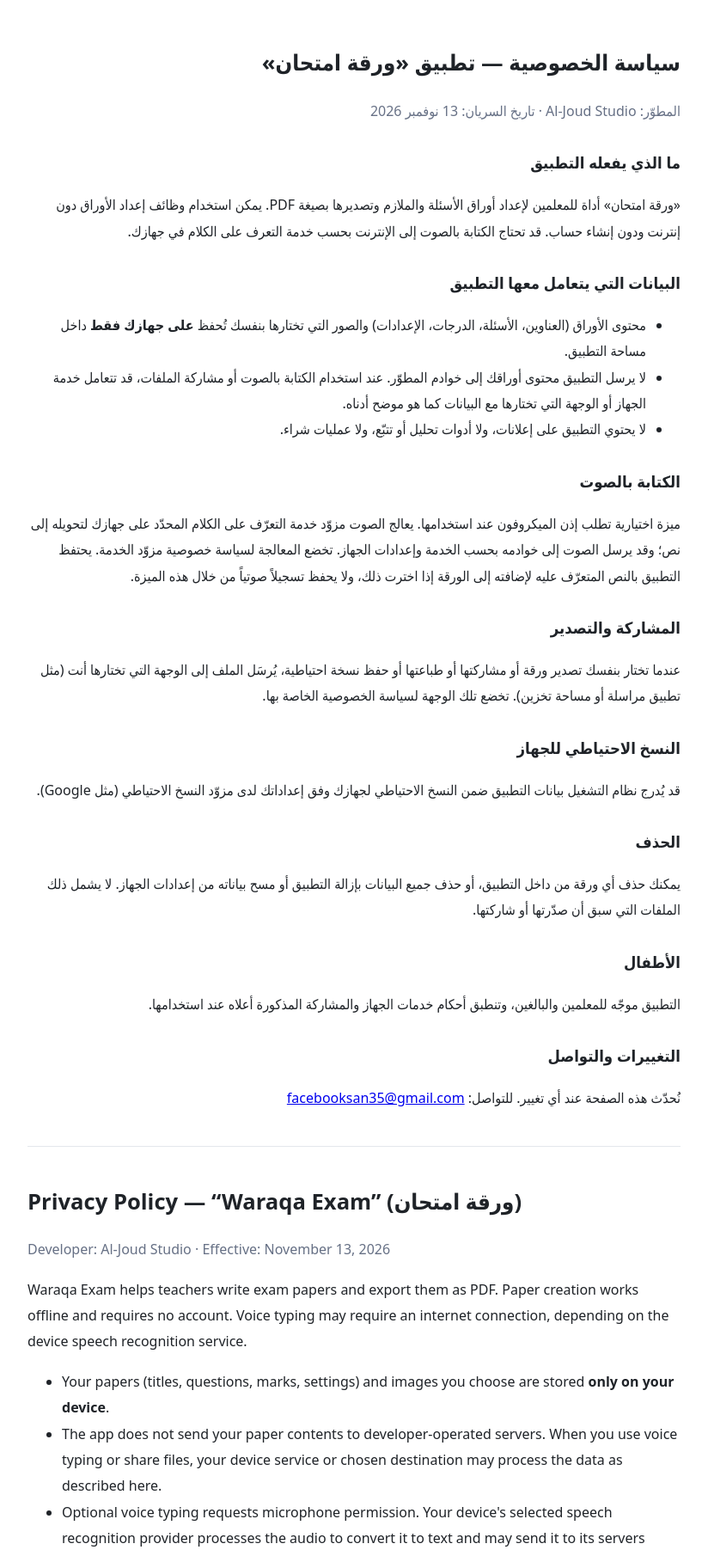
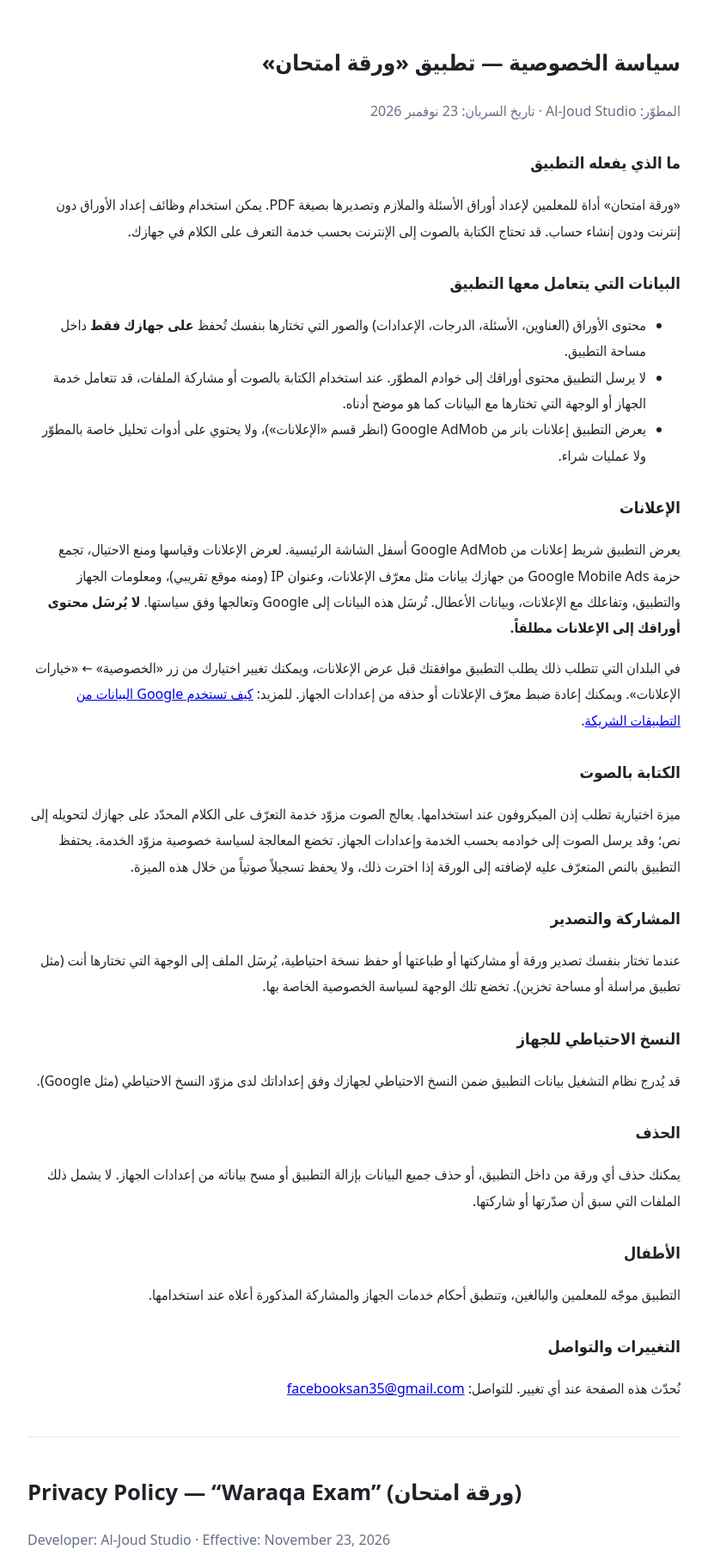
Before and after one commit to facebooksan35-sketch/waraqa-privacy, a plain HTML site: page index.html in a window 1280 px wide. Shown: the top 1810 px of the page at 86% size, without its empty margins (228-1052 px from the left). Drawn offline with Linux system fonts and the light colour scheme.

Commit message:
Privacy policy: disclose Google AdMob banner ads

```diff
--- a/index.html
+++ b/index.html
@@ -13,7 +13,7 @@
 </head>
 <body>
 <h1>سياسة الخصوصية — تطبيق «ورقة امتحان»</h1>
-<p class="muted">المطوّر: Al-Joud Studio · تاريخ السريان: 13 نوفمبر 2026</p>
+<p class="muted">المطوّر: Al-Joud Studio · تاريخ السريان: 23 نوفمبر 2026</p>
 
 <h2>ما الذي يفعله التطبيق</h2>
 <p>«ورقة امتحان» أداة للمعلمين لإعداد أوراق الأسئلة والملازم وتصديرها بصيغة PDF. يمكن استخدام وظائف إعداد الأوراق دون إنترنت ودون إنشاء حساب. قد تحتاج الكتابة بالصوت إلى الإنترنت بحسب خدمة التعرف على الكلام في جهازك.</p>
@@ -22,8 +22,12 @@
 <ul>
   <li>محتوى الأوراق (العناوين، الأسئلة، الدرجات، الإعدادات) والصور التي تختارها بنفسك تُحفظ <strong>على جهازك فقط</strong> داخل مساحة التطبيق.</li>
   <li>لا يرسل التطبيق محتوى أوراقك إلى خوادم المطوّر. عند استخدام الكتابة بالصوت أو مشاركة الملفات، قد تتعامل خدمة الجهاز أو الوجهة التي تختارها مع البيانات كما هو موضح أدناه.</li>
-  <li>لا يحتوي التطبيق على إعلانات، ولا أدوات تحليل أو تتبّع، ولا عمليات شراء.</li>
+  <li>يعرض التطبيق إعلانات بانر من Google AdMob (انظر قسم «الإعلانات»)، ولا يحتوي على أدوات تحليل خاصة بالمطوّر ولا عمليات شراء.</li>
 </ul>
+
+<h2>الإعلانات</h2>
+<p>يعرض التطبيق شريط إعلانات من Google AdMob أسفل الشاشة الرئيسية. لعرض الإعلانات وقياسها ومنع الاحتيال، تجمع حزمة Google Mobile Ads من جهازك بيانات مثل معرّف الإعلانات، وعنوان IP (ومنه موقع تقريبي)، ومعلومات الجهاز والتطبيق، وتفاعلك مع الإعلانات، وبيانات الأعطال. تُرسَل هذه البيانات إلى Google وتعالجها وفق سياستها. <strong>لا يُرسَل محتوى أوراقك إلى الإعلانات مطلقاً.</strong></p>
+<p>في البلدان التي تتطلب ذلك يطلب التطبيق موافقتك قبل عرض الإعلانات، ويمكنك تغيير اختيارك من زر «الخصوصية» ← «خيارات الإعلانات». ويمكنك إعادة ضبط معرّف الإعلانات أو حذفه من إعدادات الجهاز. للمزيد: <a href="https://policies.google.com/technologies/partner-sites">كيف تستخدم Google البيانات من التطبيقات الشريكة</a>.</p>
 
 <h2>الكتابة بالصوت</h2>
 <p>ميزة اختيارية تطلب إذن الميكروفون عند استخدامها. يعالج الصوت مزوّد خدمة التعرّف على الكلام المحدّد على جهازك لتحويله إلى نص؛ وقد يرسل الصوت إلى خوادمه بحسب الخدمة وإعدادات الجهاز. تخضع المعالجة لسياسة خصوصية مزوّد الخدمة. يحتفظ التطبيق بالنص المتعرّف عليه لإضافته إلى الورقة إذا اخترت ذلك، ولا يحفظ تسجيلاً صوتياً من خلال هذه الميزة.</p>
@@ -47,13 +51,14 @@
 
 <section lang="en">
 <h1>Privacy Policy — “Waraqa Exam” (ورقة امتحان)</h1>
-<p class="muted">Developer: Al-Joud Studio · Effective: November 13, 2026</p>
+<p class="muted">Developer: Al-Joud Studio · Effective: November 23, 2026</p>
 <p>Waraqa Exam helps teachers write exam papers and export them as PDF. Paper creation works offline and requires no account. Voice typing may require an internet connection, depending on the device speech recognition service.</p>
 <ul>
   <li>Your papers (titles, questions, marks, settings) and images you choose are stored <strong>only on your device</strong>.</li>
   <li>The app does not send your paper contents to developer-operated servers. When you use voice typing or share files, your device service or chosen destination may process the data as described here.</li>
   <li>Optional voice typing requests microphone permission. Your device's selected speech recognition provider processes the audio to convert it to text and may send it to its servers depending on the service and device settings. The provider's privacy policy applies. The app retains recognized text for insertion if you choose to add it; this feature does not save an audio recording.</li>
-  <li>No ads, no analytics or tracking SDKs, no purchases.</li>
+  <li>Ads: the app shows a Google AdMob banner on the home screen. To serve and measure ads and prevent fraud, the Google Mobile Ads SDK collects data such as the advertising ID, IP address (and approximate location from it), device and app information, ad interactions and crash data, and sends it to Google under Google's policies. <strong>Your paper contents are never sent to ads.</strong> Where required, the app asks for consent before showing ads; change it via «الخصوصية» → «خيارات الإعلانات». You can reset or delete the advertising ID in device settings. See <a href="https://policies.google.com/technologies/partner-sites">how Google uses data from partner apps</a>.</li>
+  <li>No developer analytics and no purchases.</li>
   <li>Files you choose to export, share, print or back up go to the destination you select, under that destination's own policy.</li>
   <li>Your device's operating-system backup may include app data according to your backup settings.</li>
   <li>Delete papers in the app, or remove all data by uninstalling the app or clearing its storage.</li>
```
